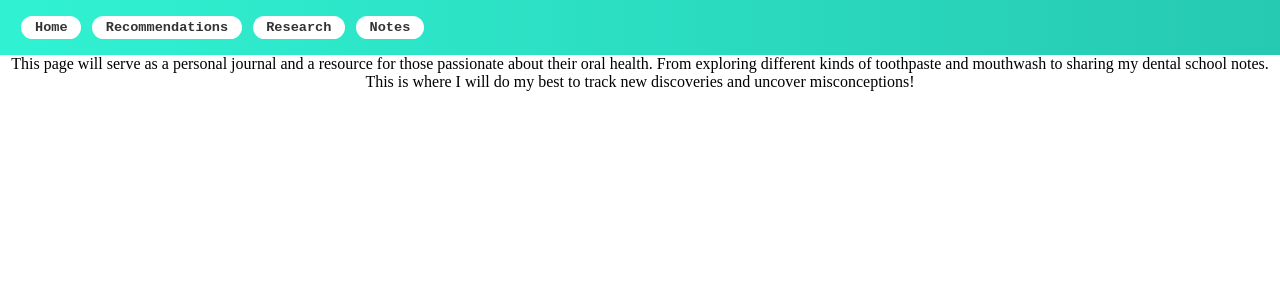
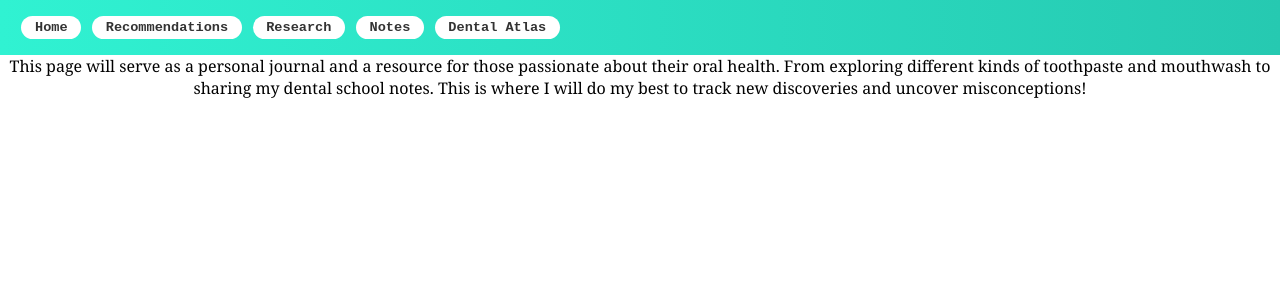
Before and after one commit to MonicaMayer33/Mouth-Notes, a Jekyll site: the page built from index.md, in a window 1280 px wide. Shown: the top 300 px of the page. Built offline with Jekyll 4.4.1, drawn with Linux system fonts in a browser that asks for light colours.

Commit message:
Update default.html

```diff
--- a/_layouts/default.html
+++ b/_layouts/default.html
@@ -13,13 +13,13 @@
       background: linear-gradient(90deg, #30F2D2 0%, #26c9b1 100%);
       padding: 1em;
       overflow: hidden;
-      font-family: 'Comfortaa', monospace; /* navbar font */
+      font-family: 'Courier New', monospace; /* navbar font */
     }
 
     .navbar a {
       background: white;
       color: #333;
-      padding: 0.3em 1em;
+      padding: 0.3em 1em;      /* smaller buttons */
       margin: 0 0.4em;
       border-radius: 2em;
       text-decoration: none;
@@ -27,7 +27,7 @@
       transition: background 0.2s;
       float: left;
       text-align: center;
-      font-size: 0.85em;
+      font-size: 0.85em;       /* smaller text */
     }
 
     .navbar a:hover {
@@ -35,9 +35,13 @@
       color: white;
     }
 
+    .right-nav {
+      float: right;
+    }
+
     .center-text {
       text-align: center;
-      font-family: 'Comfortaa', serif; /* center text font */
+      font-family: 'Georgia', serif; /* center text font */
     }
   </style>
 </head>
@@ -47,6 +51,7 @@
     <a href="/Recommendations">Recommendations</a>
     <a href="/Research">Research</a>
     <a href="/Notes">Notes</a>
+    <a href="/Atlas" class="right-nav">Dental Atlas</a>
   </div>
   {{ content }}
 </body>
```
